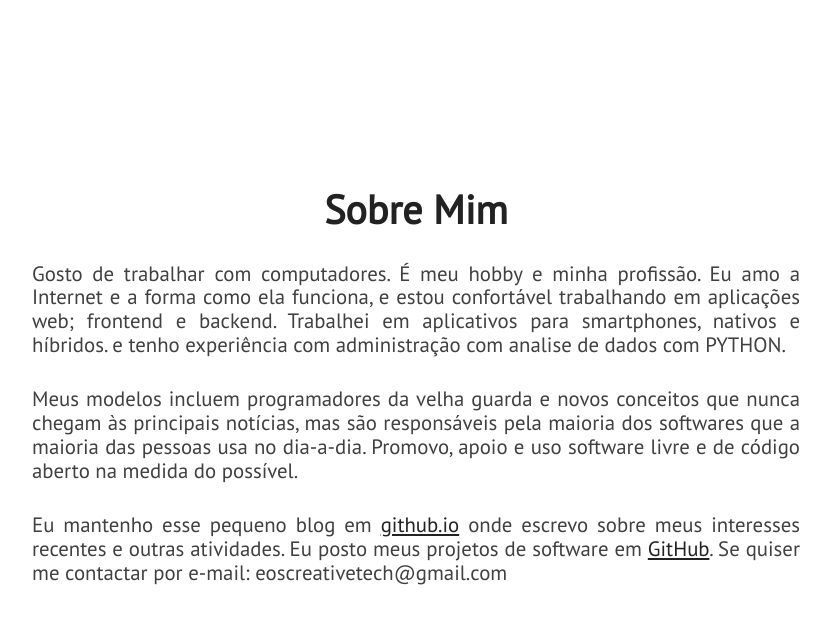
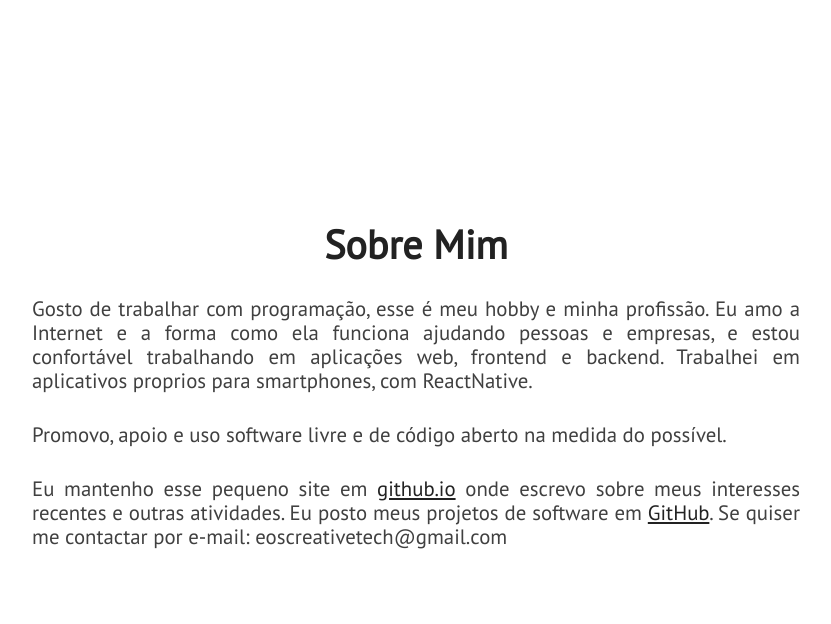
Before and after one commit to DiksonRodrigues/DiksonRodrigues.github.io, a Jekyll site: the page built from index.html, in a window 1280 px wide and 900 px high, scrolled down 1030 px. Shown: the top 624 px of the window, without its empty margins (224-1055 px from the left). Built offline with Jekyll 4.4.1, drawn with Linux system fonts in a browser that asks for light colours; nearby versions of some CDN libraries.

Commit message:
sobre,  ok

```diff
--- a/_includes/about.html
+++ b/_includes/about.html
@@ -3,13 +3,13 @@
         <div id="about-text">
             <div class="section-heading">Sobre Mim</div>
             <p class="paragraph-text justify-text">
-                Gosto de trabalhar com computadores. É meu hobby e minha profissão. Eu amo a Internet e a forma como ela funciona, e estou confortável trabalhando em aplicações web; frontend e backend. Trabalhei em aplicativos para smartphones, nativos e híbridos. e tenho experiência com administração com analise de dados com PYTHON.
+                Gosto de trabalhar com programação, esse é meu hobby e minha profissão. Eu amo a Internet e a forma como ela funciona ajudando pessoas e empresas, e estou confortável trabalhando em aplicações web, frontend e backend. Trabalhei em aplicativos proprios para smartphones, com ReactNative.
             </p>
             <p class="paragraph-text justify-text">
-                Meus modelos incluem programadores da velha guarda e novos conceitos que nunca chegam às principais notícias, mas são responsáveis pela maioria dos softwares que a maioria das pessoas usa no dia-a-dia. Promovo, apoio e uso software livre e de código aberto na medida do possível.
+                Promovo, apoio e uso software livre e de código aberto na medida do possível.
             </p>
             <p class="paragraph-text justify-text">
-                Eu mantenho esse pequeno blog em <a href="{{ DiksonRodrigues.github.io }}">github.io</a> onde escrevo sobre meus interesses recentes e outras atividades. Eu posto meus projetos de software em <a href="https://github.com/{{ site.github_username }}">GitHub</a>. Se quiser me contactar por e-mail: eoscreativetech@gmail.com
+                Eu mantenho esse pequeno site em <a href="{{ DiksonRodrigues.github.io }}">github.io</a> onde escrevo sobre meus interesses recentes e outras atividades. Eu posto meus projetos de software em <a href="https://github.com/{{ site.github_username }}">GitHub</a>. Se quiser me contactar por e-mail: eoscreativetech@gmail.com
             </p>
         </div>
     </section>
```
